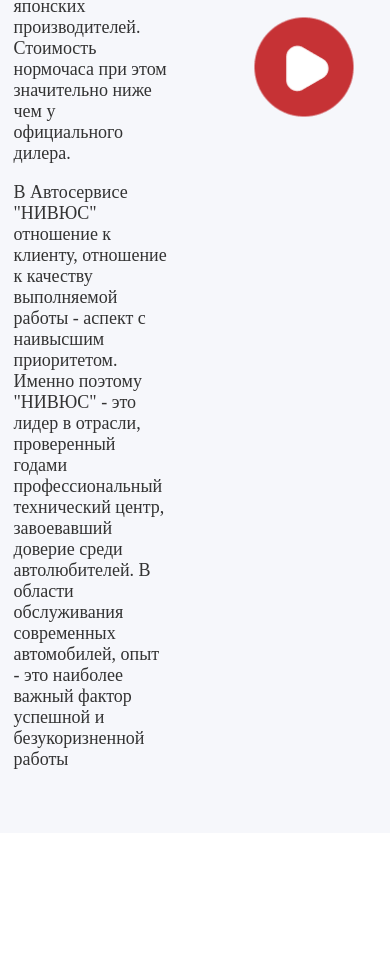
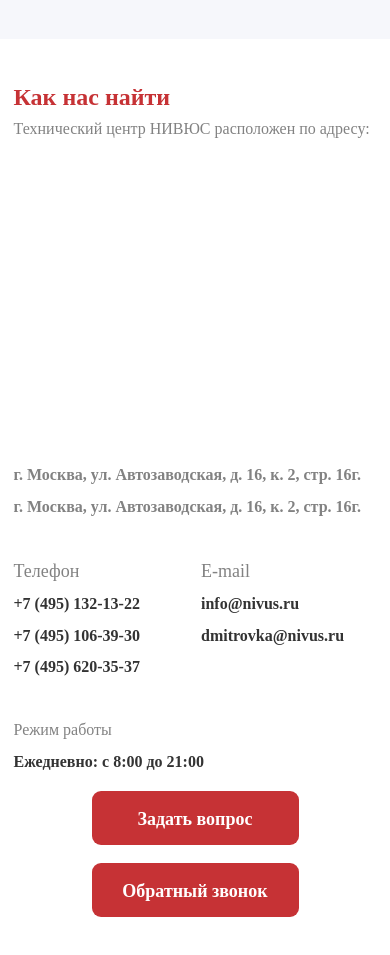
Before and after one commit to sergey-komar/nivus, a website: page app/index.html in a window 390 px wide. Shown: the part 3600-4555 px from the top of the page. Before the commit the page ends 4433 px from the top, so only its background shows below. Drawn offline with nearby package versions, Linux system fonts and the light colour scheme; files that its build step writes are made by us from their sources; files whose address does not match are found by name.

Commit message:
home mobile

```diff
--- a/app/index.html
+++ b/app/index.html
@@ -612,12 +612,17 @@
         </div>
       </section>
 
-<!--
+
       <section class="contact">
         <div class="container">
+          <h3 class="contact-block__info-title--mobile title">Как нас найти </h3>
+          <div class="contact-block__info-subtitle--mobile subtitle">
+            Технический центр НИВЮС расположен по адресу:
+          </div>
           <div class="contact-block">
+
             <div class="contact-block__map">
-              <iframe src="https://yandex.ru/map-widget/v1/?um=constructor%3A84d3cb354d8133954f0146dc8f02494a02b5739c1d240cae616f821b4acf03da&amp;source=constructor" width="780" height="550" frameborder="0"></iframe>
+              <iframe class="map" src="https://yandex.ru/map-widget/v1/?um=constructor%3A84d3cb354d8133954f0146dc8f02494a02b5739c1d240cae616f821b4acf03da&amp;source=constructor" frameborder="0"></iframe>
             </div>
 
             <div class="contact-block__info">
@@ -659,6 +664,7 @@
       </section>
 
     </main>
+
     <footer class="footer">
       <div class="container">
           <div class="footer__inner">
@@ -737,7 +743,7 @@
               </div>
           </div>
       </div>
-    </footer> -->
+    </footer>
 
 
 
--- a/app/scss/_home.scss
+++ b/app/scss/_home.scss
@@ -174,3 +174,11 @@
 .contact__subtitle{
     margin-bottom: 5rem;
 }
+.map{
+    width: 78rem;
+    height: 55rem;
+}
+.contact-block__info-title--mobile,
+.contact-block__info-subtitle--mobile{
+    display: none;
+}
--- a/app/scss/_media.scss
+++ b/app/scss/_media.scss
@@ -15,6 +15,12 @@
     .offer-slider__item-title::before,
     .stock-slider__item-title::before{
         display: none;
+    }
+    .map{
+        width: 60rem;
+    }
+    .contact-block__info{
+        margin-left: 2rem;
     }
 }
 
@@ -35,6 +41,12 @@
     }
     .about-block{
         justify-content: space-between;
+    }
+    .map{
+        width: 55rem;
+    }
+    .footer__menu-item + .footer__menu-item{
+        margin-left: 1rem;
     }
 
 }
@@ -66,6 +78,46 @@
         width: 30rem;
         height: 32rem;
     }
+
+    .about-block{
+        flex-direction: column;
+        align-items: center;
+    }
+    .contact-block{
+        width: 100%;
+        flex-direction: column;
+        justify-content: center;
+        align-items: center;
+    }
+    .contact-block__info{
+        margin-left: 0;
+    }
+    .contact-block__info-title,
+    .contact-block__info-subtitle{
+        display: none;
+    }
+    .contact-block__info-title--mobile,
+    .contact-block__info-subtitle--mobile{
+        display:block;
+        margin-bottom: 1rem;
+    }
+    .contact-block__button{
+        flex-direction: column;
+        row-gap: 2rem;
+        align-items: center;
+    }
+    .footer__menu{
+        display: block;
+    }
+    .footer__menu-item + .footer__menu-item{
+        margin-left: 0;
+    }
+    .footer__menu-item{
+        margin-bottom: 2rem;
+    }
+    .home__link::after {
+        right: -40px;
+    }
 }
 
 
@@ -85,6 +137,14 @@
 
 }
 
+@media(max-width: 780px){
+    .footer-center{
+        flex-direction: column;
+        align-items: center;
+        row-gap: 2rem;
+    }
+}
+
 @media(max-width: 550px){
     .advantages-block__item{
         max-width: 25rem;
@@ -93,7 +153,9 @@
     .stock-box__title,
     .offer-box__title,
     .confidence-box__title,
-    .employees-box__title{
+    .employees-box__title,
+    .about-box__title,
+    .contact-block__info-title--mobile{
         font-size: 24px;
         position: relative;
         width: 100%;
@@ -101,20 +163,24 @@
     .advantages__subtitle{
         font-size: 18px;
     }
-    .advantages__text{
+    .advantages__text,
+    .about-block__text{
         font-size: 16px;
         text-align: center;
     }
     .stock-box__subtitle,
     .offer-box__subtitle,
     .confidence-box__subtitle,
-    .employees-box__subtitle{
+    .employees-box__subtitle,
+    .about__subtitle,
+    .contact-block__info-subtitle--mobile{
         font-size: 16px;
     }
     .stock-box__link,
     .offer-box__link,
     .confidence-box__link,
-    .employees-box__link{
+    .employees-box__link,
+    .about-box__link{
         display: none;
     }
     .stock .slick-dots{
@@ -124,7 +190,8 @@
     .stock-box__title::after,
     .offer-box__title::after,
     .confidence-box__title::after,
-    .employees-box__title::after{
+    .employees-box__title::after,
+    .about-box__title::after{
         position: absolute;
         content: '';
         width: 3rem;
@@ -177,4 +244,57 @@
         font-size: 12px;
         padding-left: 1rem;
     }
+    .video{
+        margin-left: 0;
+    }
+    .map{
+        width: 100%;
+        height: 35rem;
+    }
+    .contact{
+        padding-top: 5rem;
+    }
+    .contact-block__info-adrress{
+        font-weight: 700;
+    }
+    .contact-block__data-text,
+    .contact-block__work,
+    .contact-block__time{
+        font-size: 16px;
+    }
+    .contact-block__info{
+        width: 100%;
+    }
+    .video__link{
+        width: 7rem;
+        height: 7rem;
+    }
+    .footer__menu{
+        display: none;
+    }
+    .footer__bottom{
+        flex-direction: column;
+        align-items: center;
+        row-gap: 2rem;
+    }
+    .footer-top__inner{
+        margin-left: 0;
+        column-gap: 3rem;
+        justify-content: center;
+    }
+    .footer-top{
+        display: block;
+    }
+    .footer-center__address,
+    .footer-top__phone-link{
+        font-size: 14px;
+        text-align: center;
+    }
+    .footer-top__phone-link--one::before,
+    .footer-center__address-icon::before{
+        left: -20px;
+    }
+    .about-block__text{
+        text-align: left;
+    }
 }
```
